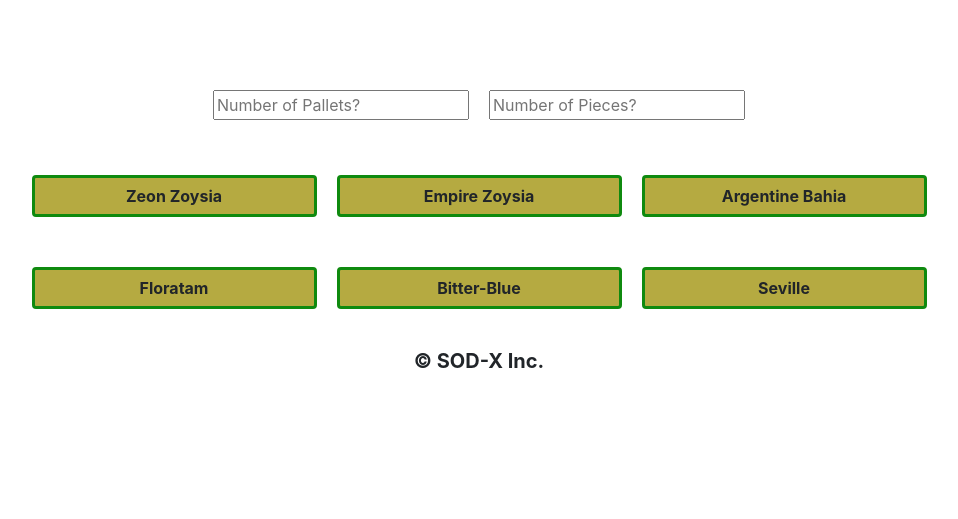
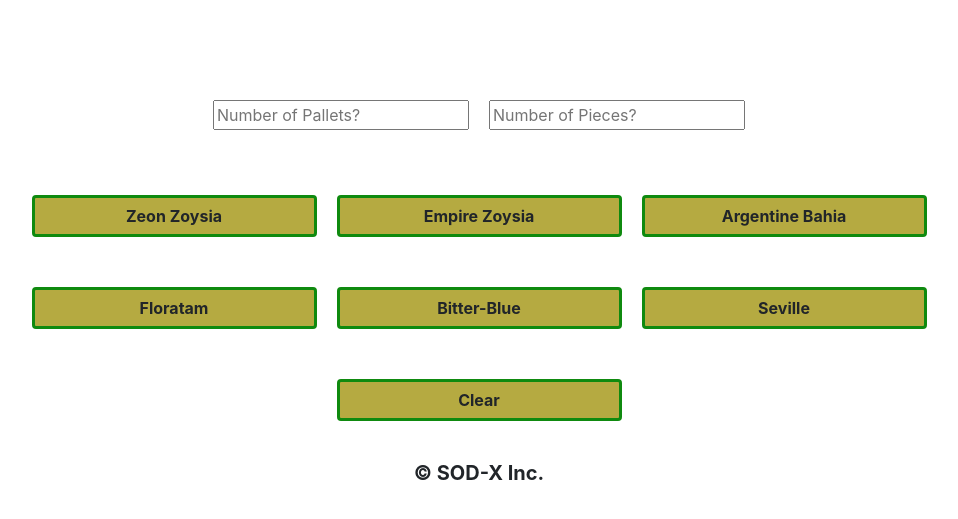
Before and after one commit to mrafcent94/SOD-X-Calculator, a plain HTML site: page index.html in a window 1280 px wide. Shown: the part 263-782 px from the top of the page, without its empty margins (161-1119 px from the left). Drawn offline with nearby package versions, Linux system fonts and the light colour scheme.

Commit message:
Add files via upload

```diff
--- a/index.html
+++ b/index.html
@@ -37,6 +37,10 @@
             <button class="btn" type="button" id="bit">Bitter-Blue</button>
             <button class="btn" type="button" id="sev">Seville</button>
         </div>
+
+        <div class="row buttons d-grid">
+            <button class="btn" type="button" id="clear">Clear</button>
+        </div>
     </main>
 
     <footer>
--- a/pricer.css
+++ b/pricer.css
@@ -21,8 +21,7 @@ header h2 {
 }
 
 input {
-    margin-left: 10px;
-    margin-right: 10px;
+    margin: 10px;
 }
 
 .btn {
--- a/pricer.js
+++ b/pricer.js
@@ -108,9 +108,10 @@ var bahia = function() {
         }
 }
 
-
-
-
+//Clear
+var clear = function() {
+    location.reload();
+}
 
 $("#flo").on("click", floratam);
 $("#bit").on("click", bitsev);
@@ -118,3 +119,4 @@ $("#sev").on("click", bitsev);
 $("#zeo").on("click", zeon);
 $("#emp").on("click", empire);
 $("#bah").on("click", bahia);
+$("#clear").on("click", clear);
```
